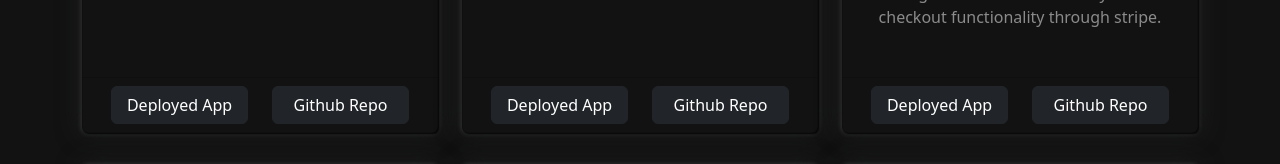
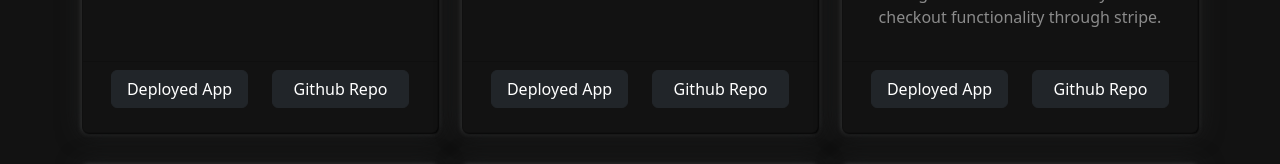
Before and after one commit to AztekAsylum/mateo-react-portfolio, a React (Vite) app: page /Portfolio in a window 1280 px wide. Shown: the part 403-567 px from the top of the page. Built offline with nearby package versions, Linux system fonts and the light colour scheme.

Commit message:
updated styling/padding buttons

```diff
--- a/src/components/ProjectCard.jsx
+++ b/src/components/ProjectCard.jsx
@@ -19,11 +19,10 @@ function ProjectCard(props) {
       <Card.Body className="ProjectCardBody">
         <Card.Title className="text-center">{title}</Card.Title>
         <Card.Text className="text-center">{description}</Card.Text>
-        <Container></Container>
       </Card.Body>
       <Card.Footer>
         <Container>
-          <Row>
+          <Row className="pb-3">
             <Col className="justify-content-center">
               <Button
                 className="mx-auto ProjectButton"
```
